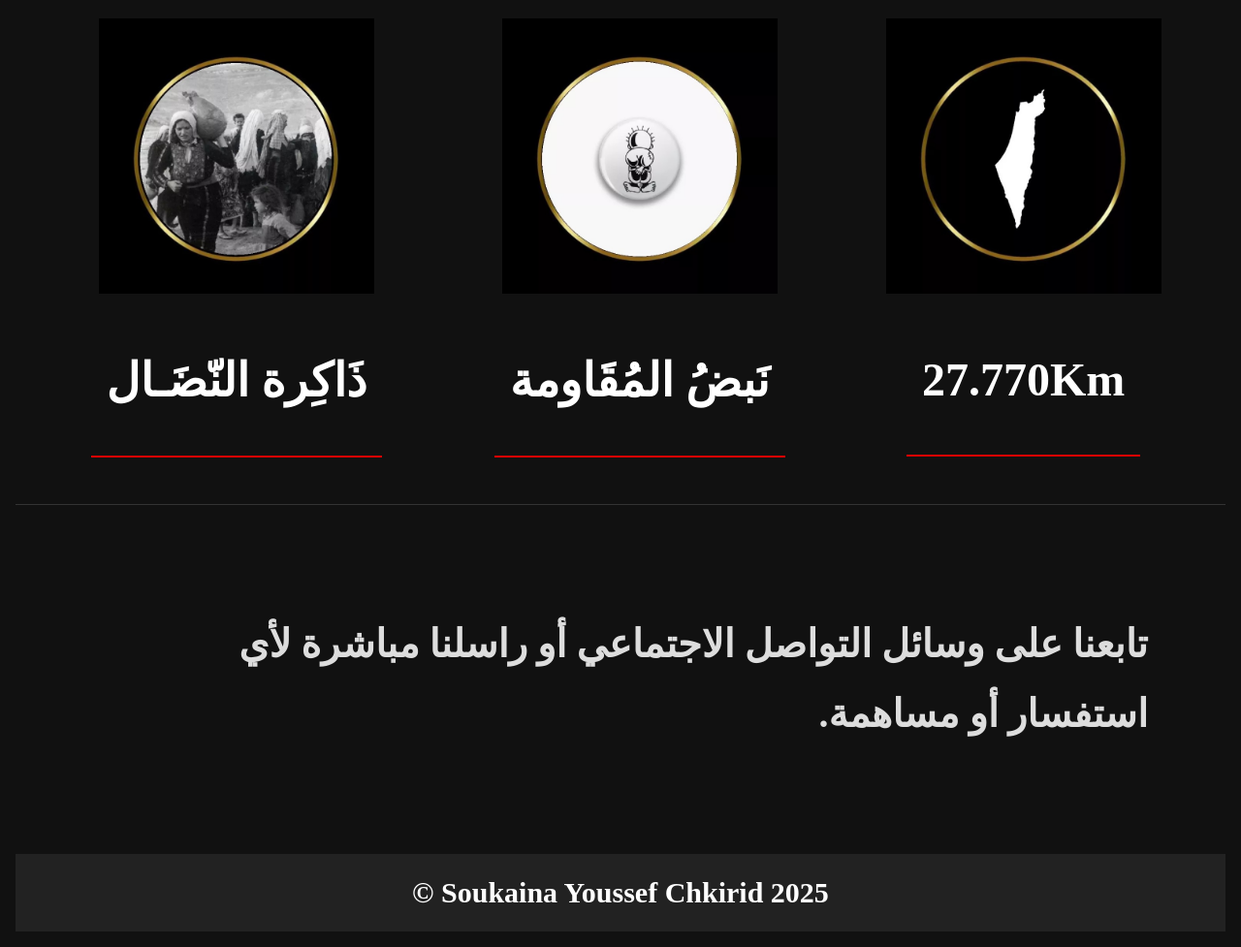
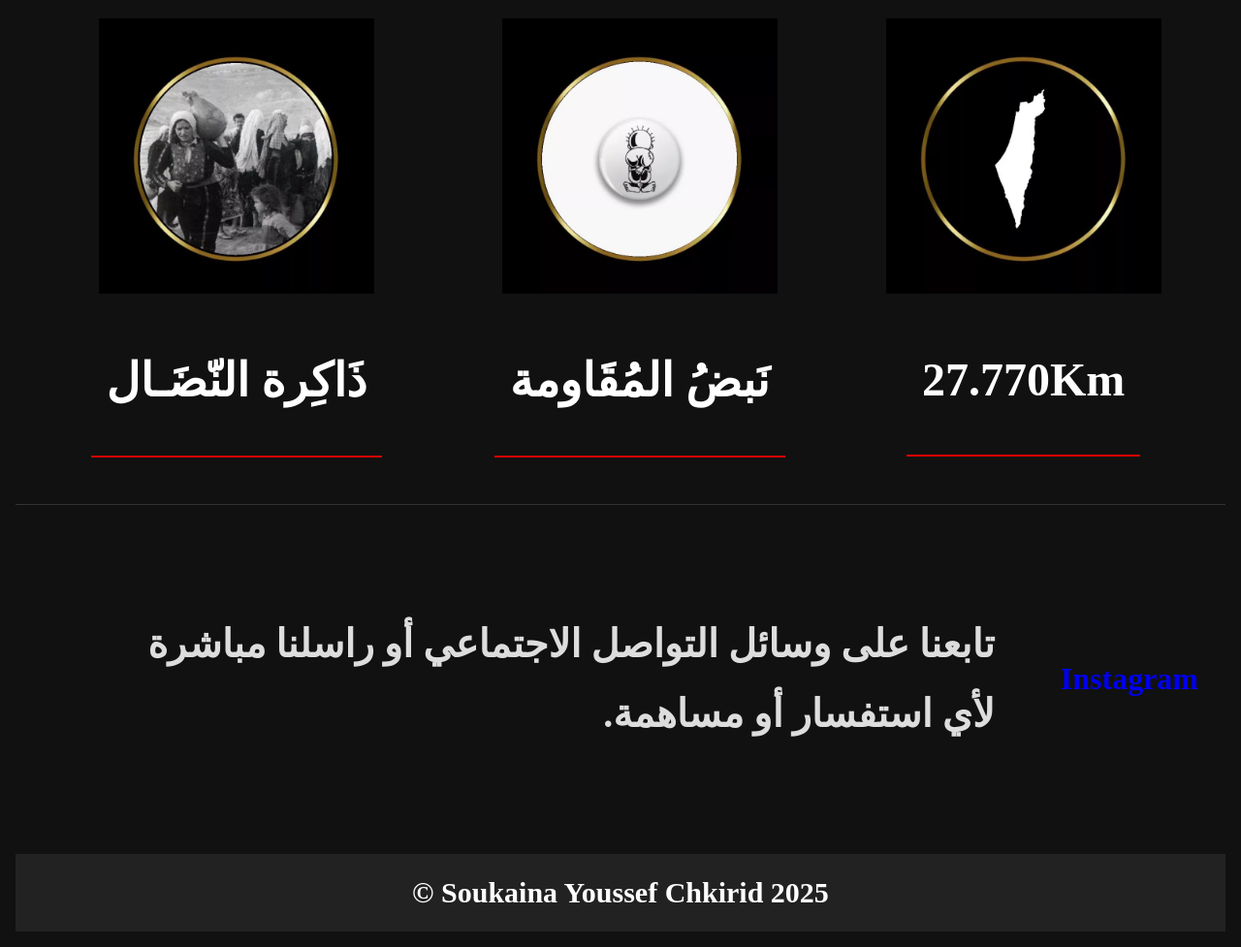
Before and after one commit to 20032025/voiceofpalestine, a plain HTML site: page index.html in a window 1280 px wide. Shown: the part 3262-4239 px from the top of the page at 97% size. Drawn offline with Linux system fonts and the light colour scheme; a web font is replaced by a local one.

Commit message:
Update index.html

```diff
--- a/index.html
+++ b/index.html
@@ -179,6 +179,7 @@
 
   <h1 class="pageb">تابعنا على وسائل التواصل الاجتماعي أو راسلنا مباشرة لأي استفسار أو مساهمة.</h1>
 
+<a href="https://www.instagram.com/your_username/" target="_blank" class="instagram-button">Instagram</a>
 
 
     <!-- ممكن تضيف وسائل تانية هون -->
```
